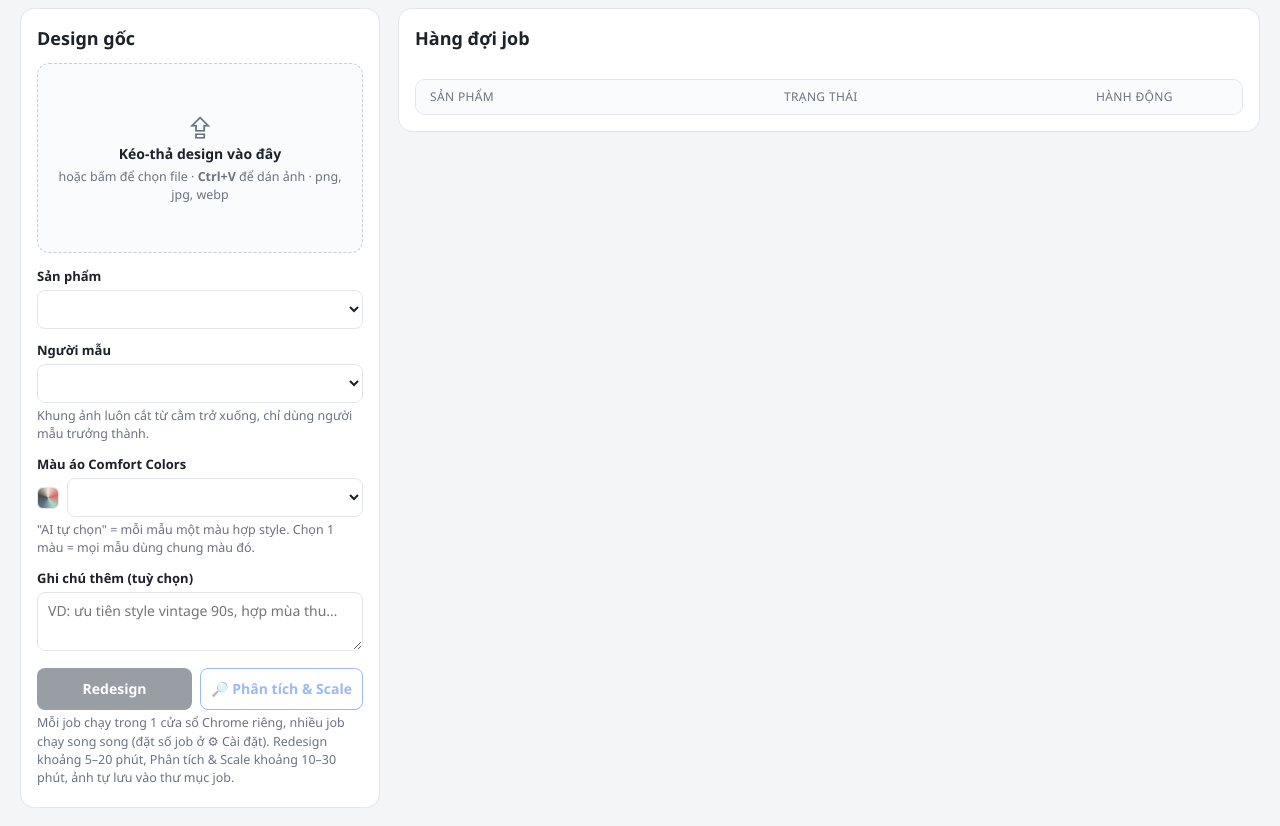
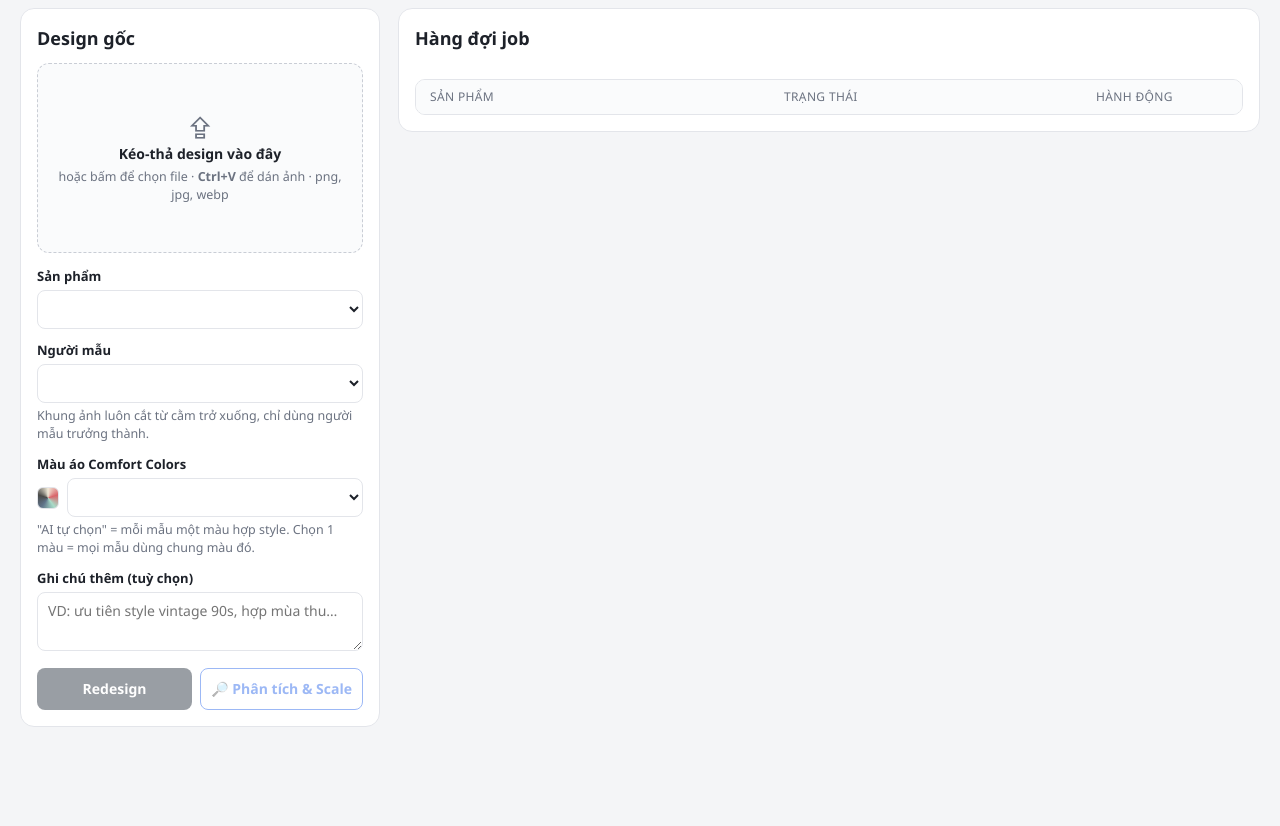
Before and after one commit to Mid-4/Redesign, an Electron app: page renderer/index.html in a window 1280 px wide. Shown: the part 67-893 px from the top of the page. After the commit the page ends 812 px from the top, so only its background shows below. Drawn offline with Linux system fonts and the light colour scheme; no server answers.

Commit message:
Bỏ đoạn mô tả dưới nút Redesign / Phân tích & Scale
Co-Authored-By: Claude Opus 5.5 <noreply@anthropic.com>

```diff
--- a/renderer/index.html
+++ b/renderer/index.html
@@ -63,7 +63,6 @@
         <button class="btn pri alt" id="btnScale" disabled title="Claude phân tích + research các sàn TMĐT, mạng xã hội → báo cáo + 5 hướng scale để chọn">🔎 Phân tích &amp; Scale</button>
       </div>
       <p class="err" id="err"></p>
-      <p class="hint" id="queueHint">Mỗi job chạy trong 1 cửa sổ Chrome riêng, nhiều job chạy song song (đặt số job ở ⚙ Cài đặt). Redesign khoảng 5–20 phút, Phân tích &amp; Scale khoảng 10–30 phút, ảnh tự lưu vào thư mục job.</p>
     </section>
 
     <section class="card results" id="queueCard">
```
